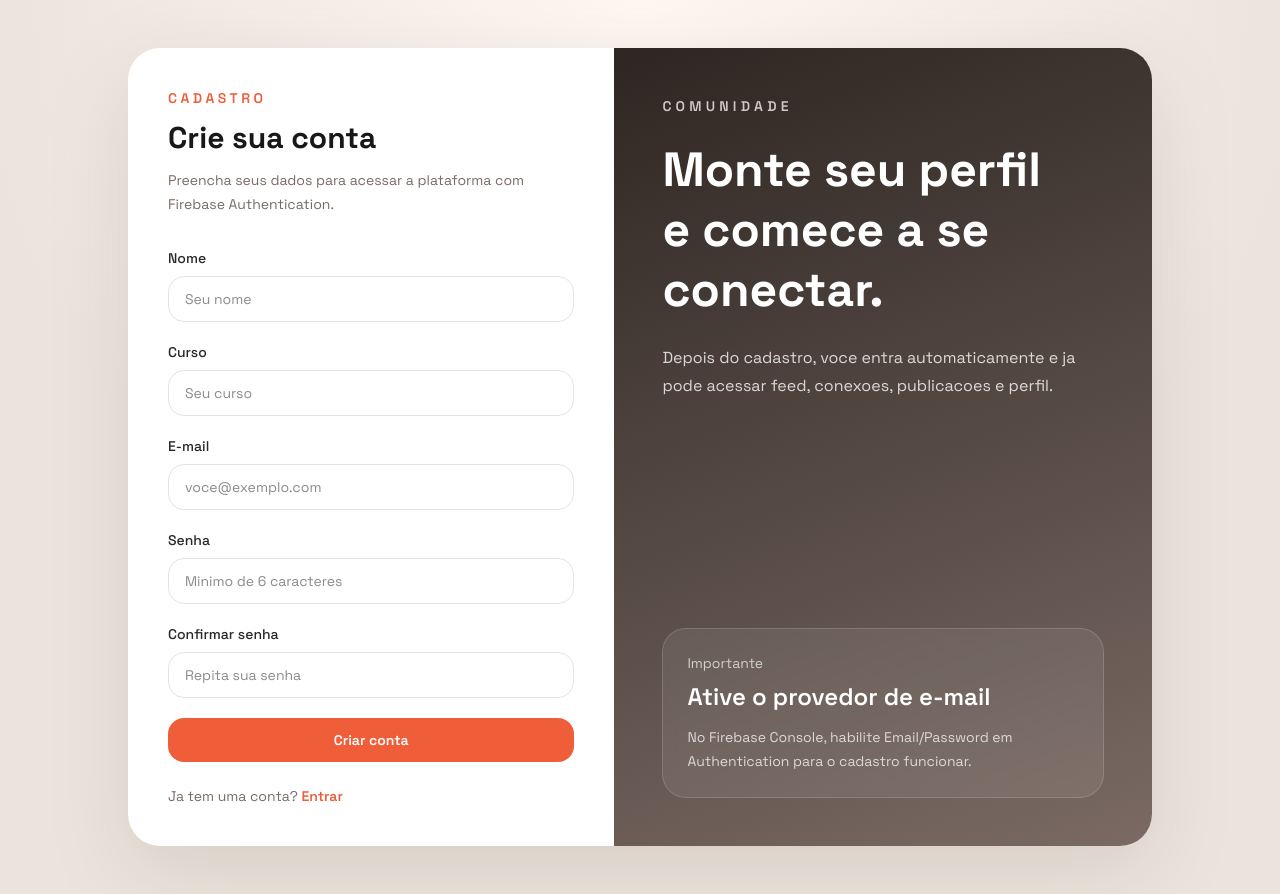
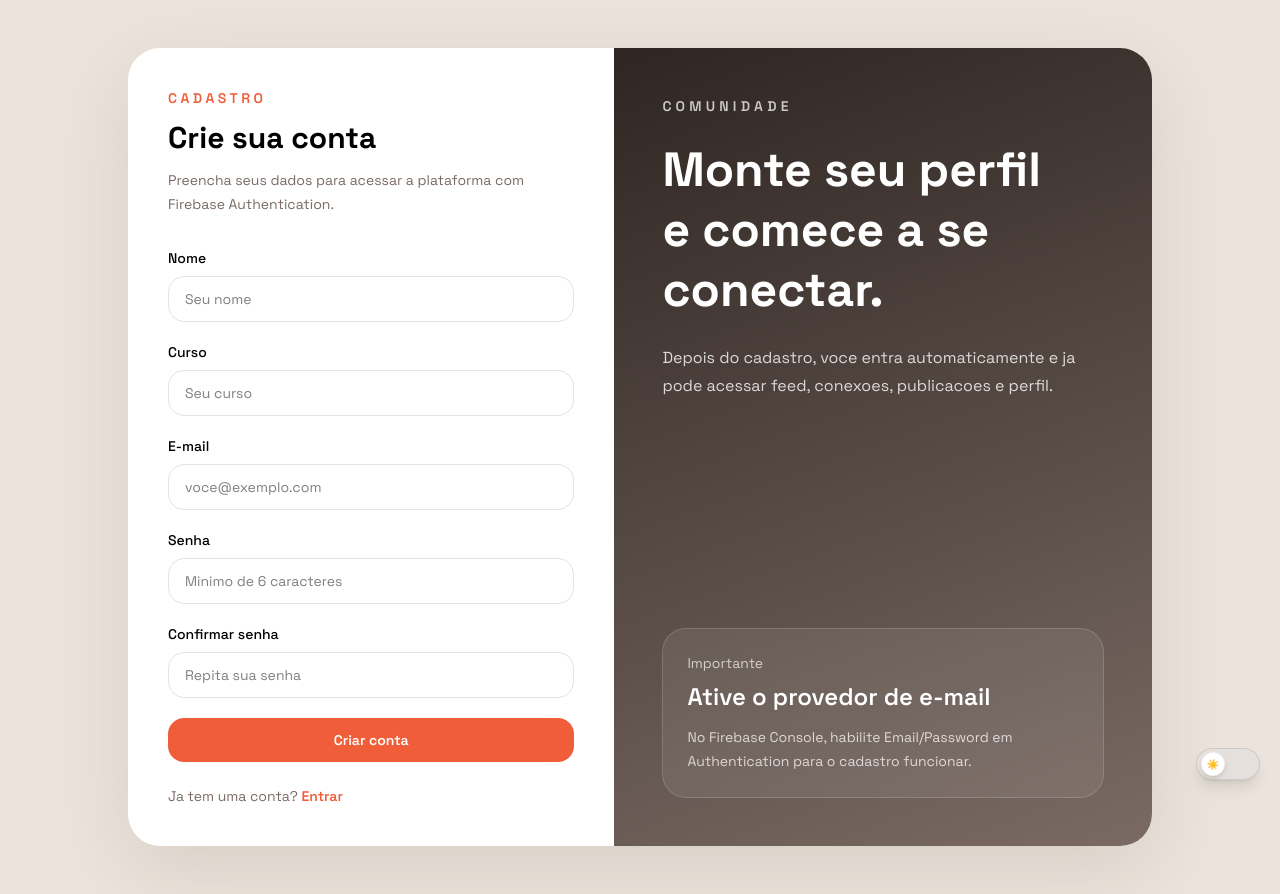
Before and after one commit to gabrieldias102/uni4life-v2, a React (Vite) app: page /register in a window 1280 px wide. Built offline with nearby package versions, Linux system fonts and the light colour scheme; no server answers.

Commit message:
Alterando páginas para estilização dinâmica e importação de componente de alteração de tema

```diff
--- a/src/pages/Conections/index.tsx
+++ b/src/pages/Conections/index.tsx
@@ -1,6 +1,8 @@
 import FriendsCard from "../../components/FriendsCard";
 import { useAuth } from "../../contexts/useAuth";
 import { useConnections } from "../../hooks/useConnections";
+import { ThemeToggle } from "../../components/ThemeTogle";
+
 import {
   mapConnectionToFriendCard,
   mapSuggestionToFriendCard,
@@ -22,19 +24,19 @@ export default function Conections() {
   );
 
   return (
-    <div className="mx-auto flex max-w-3xl flex-col justify-center gap-6 px-4 pb-6 pt-12 sm:px-6">
-      <p className="text-3xl font-bold text-black">Conexoes</p>
+    <main className="mx-auto flex max-w-3xl flex-col justify-center gap-6 px-4 pb-6 pt-12 sm:px-6">
+      <p className="text-3xl font-bold text-text-primary">Conexoes</p>
       <div className="gap-5">
-        <p className="pb-4 text-md font-bold uppercase text-gray-600">
+        <p className="pb-4 text-md font-bold uppercase text-text-secondary">
           Sugestoes para voce
         </p>
         <div>
           <div className="flex flex-col gap-4 pb-12">
             {loading ? (
-              <p className="text-sm text-gray-500">Carregando sugestoes...</p>
+              <p className="text-sm text-text-tertiary">Carregando sugestoes...</p>
             ) : null}
             {!loading && !conectarList.length ? (
-              <p className="text-sm text-gray-500">
+              <p className="text-sm text-text-tertiary">
                 Nenhuma sugestao disponivel no momento.
               </p>
             ) : null}
@@ -49,15 +51,15 @@ export default function Conections() {
             ))}
           </div>
 
-          <p className="pb-4 text-md font-bold uppercase text-gray-600">
+          <p className="pb-4 text-md font-bold uppercase text-text-secondary">
             Suas conexoes
           </p>
           <div className="flex flex-col gap-4">
             {loading ? (
-              <p className="text-sm text-gray-500">Carregando conexoes...</p>
+              <p className="text-sm text-text-tertiary">Carregando conexoes...</p>
             ) : null}
             {!loading && !amigosList.length ? (
-              <p className="text-sm text-gray-500">
+              <p className="text-sm text-text-tertiary">
                 Voce ainda nao possui conexoes.
               </p>
             ) : null}
@@ -72,6 +74,9 @@ export default function Conections() {
           </div>
         </div>
       </div>
-    </div>
+      <footer className="fixed bottom-5 right-5 z-50 hidden sm:block">
+        <ThemeToggle/>
+      </footer>
+    </main>
   );
 }
--- a/src/pages/Profile/index.tsx
+++ b/src/pages/Profile/index.tsx
@@ -1,6 +1,7 @@
 import { useState } from "react";
 import ProfilePostList from "../../components/ProfilePostList";
 import ProfileCard from "../../components/ProfileCard";
+import { ThemeToggle } from "../../components/ThemeTogle";
 import ProfilePostSwitcher, {
   type ProfilePostView,
 } from "../../components/ProfilePostSwitcher";
@@ -19,6 +20,9 @@ export default function Profile() {
         <ProfilePostSwitcher value={activeView} onChange={setActiveView} />
         <ProfilePostList posts={posts} loading={loading} error={error} />
       </div>
+      <footer className="fixed bottom-5 right-5 z-50 hidden sm:block">
+        <ThemeToggle/>
+      </footer>
     </main>
   );
 }
--- a/src/pages/Publish/index.tsx
+++ b/src/pages/Publish/index.tsx
@@ -3,6 +3,7 @@ import { FaArrowLeft } from "react-icons/fa6";
 import { IoPaperPlaneOutline } from "react-icons/io5";
 import { useNavigate } from "react-router-dom";
 import ActionButton from "../../components/ActionButton";
+import { ThemeToggle } from "../../components/ThemeTogle";
 import { useAuth } from "../../contexts/useAuth";
 import { ApiError } from "../../services/api";
 import { createPost } from "../../services/posts";
@@ -78,7 +79,7 @@ export default function Publish() {
           />
         </div>
 
-        <div className="rounded-2xl bg-white p-4 shadow-2xl">
+        <div className="rounded-2xl bg-cards p-4 shadow-2xl">
           <div className="mb-4 flex items-center gap-4">
             <img
               src={authorAvatar}
@@ -86,8 +87,8 @@ export default function Publish() {
               className="h-16 w-16 rounded-full"
             />
             <div>
-              <h1 className="text-lg font-bold text-black">{authorName}</h1>
-              <p className="text-sm text-gray-600">{authorProfession}</p>
+              <h1 className="text-lg font-bold text-text-primary">{authorName}</h1>
+              <p className="text-sm text-text-tertiary">{authorProfession}</p>
             </div>
           </div>
 
@@ -95,7 +96,7 @@ export default function Publish() {
             <textarea
               value={content}
               onChange={(event) => setContent(event.target.value)}
-              className="h-40 w-full resize-none rounded-lg border border-gray-200 p-4 focus:border-transparent focus:outline-none focus:ring-2 focus:ring-primary"
+              className="h-40 w-full resize-none rounded-lg text-text-primary border border-gray-200 p-4 focus:border-transparent focus:outline-none focus:ring-2 focus:ring-primary"
               placeholder="O que voce quer compartilhar com a comunidade?"
               disabled={isSubmitting}
             />
@@ -119,6 +120,9 @@ export default function Publish() {
           </div>
         </div>
       </form>
+      <footer className="fixed bottom-5 right-5 z-50 hidden sm:block">
+        <ThemeToggle/>
+      </footer>
     </main>
   );
 }
--- a/src/pages/Register/index.tsx
+++ b/src/pages/Register/index.tsx
@@ -3,6 +3,7 @@ import type { FormEvent } from "react";
 import { FirebaseError } from "firebase/app";
 import { Link, Navigate } from "react-router-dom";
 import { useAuth } from "../../contexts/useAuth";
+import { ThemeToggle } from "../../components/ThemeTogle";
 
 const firebaseErrorMessages: Record<string, string> = {
   "auth/email-already-in-use": "Ja existe uma conta com este e-mail.",
@@ -53,14 +54,14 @@ export default function Register() {
   }
 
   return (
-    <main className="flex min-h-screen items-center justify-center bg-[radial-gradient(circle_at_top,#fff7f2,#ece4dc_60%)] px-6 py-12">
+    <main className="flex min-h-screen items-center justify-center bg-background px-6 py-12">
       <div className="grid w-full max-w-5xl overflow-hidden rounded-4xl bg-surface shadow-[0_24px_80px_rgba(122,106,99,0.18)] lg:grid-cols-[0.95fr_1.05fr]">
         <section className="flex items-center justify-center px-6 py-10 sm:px-10">
           <div className="w-full max-w-md">
             <p className="text-sm font-semibold uppercase tracking-[0.25em] text-primary">
               Cadastro
             </p>
-            <h1 className="mt-3 text-3xl font-bold text-zinc-900">
+            <h1 className="mt-3 text-3xl font-bold text-text-primary">
               Crie sua conta
             </h1>
             <p className="mt-3 text-sm leading-6 text-muted">
@@ -70,7 +71,7 @@ export default function Register() {
 
             <form className="mt-8 space-y-5" onSubmit={handleSubmit}>
               <label className="block">
-                <span className="mb-2 block text-sm font-medium text-zinc-800">
+                <span className="mb-2 block text-sm font-medium text-text-primary">
                   Nome
                 </span>
                 <input
@@ -78,13 +79,13 @@ export default function Register() {
                   value={name}
                   onChange={(event) => setName(event.target.value)}
                   placeholder="Seu nome"
-                  className="w-full rounded-2xl border border-zinc-200 bg-white px-4 py-3 text-sm text-zinc-900 outline-none transition focus:border-primary focus:ring-4 focus:ring-soft"
+                  className="w-full rounded-2xl border border-zinc-200 bg-cards px-4 py-3 text-sm text-text-primary outline-none transition focus:border-primary focus:ring-4 focus:ring-soft"
                   required
                 />
               </label>
 
               <label className="block">
-                <span className="mb-2 block text-sm font-medium text-zinc-800">
+                <span className="mb-2 block text-sm font-medium text-text-primary">
                   Curso
                 </span>
                 <input
@@ -92,13 +93,13 @@ export default function Register() {
                   value={course}
                   onChange={(event) => setCourse(event.target.value)}
                   placeholder="Seu curso"
-                  className="w-full rounded-2xl border border-zinc-200 bg-white px-4 py-3 text-sm text-zinc-900 outline-none transition focus:border-primary focus:ring-4 focus:ring-soft"
+                  className="w-full rounded-2xl border border-zinc-200 bg-cards px-4 py-3 text-sm text-text-primary outline-none transition focus:border-primary focus:ring-4 focus:ring-soft"
                   required
                 />
               </label>
 
               <label className="block">
-                <span className="mb-2 block text-sm font-medium text-zinc-800">
+                <span className="mb-2 block text-sm font-medium text-text-primary">
                   E-mail
                 </span>
                 <input
@@ -106,13 +107,13 @@ export default function Register() {
                   value={email}
                   onChange={(event) => setEmail(event.target.value)}
                   placeholder="voce@exemplo.com"
-                  className="w-full rounded-2xl border border-zinc-200 bg-white px-4 py-3 text-sm text-zinc-900 outline-none transition focus:border-primary focus:ring-4 focus:ring-soft"
+                  className="w-full rounded-2xl border border-zinc-200 bg-cards px-4 py-3 text-sm text-text-primary outline-none transition focus:border-primary focus:ring-4 focus:ring-soft"
                   required
                 />
               </label>
 
               <label className="block">
-                <span className="mb-2 block text-sm font-medium text-zinc-800">
+                <span className="mb-2 block text-sm font-medium text-text-primary">
                   Senha
                 </span>
                 <input
@@ -120,13 +121,13 @@ export default function Register() {
                   value={password}
                   onChange={(event) => setPassword(event.target.value)}
                   placeholder="Minimo de 6 caracteres"
-                  className="w-full rounded-2xl border border-zinc-200 bg-white px-4 py-3 text-sm text-zinc-900 outline-none transition focus:border-primary focus:ring-4 focus:ring-soft"
+                  className="w-full rounded-2xl border border-zinc-200 bg-cards px-4 py-3 text-sm text-text-primary outline-none transition focus:border-primary focus:ring-4 focus:ring-soft"
                   required
                 />
               </label>
 
               <label className="block">
-                <span className="mb-2 block text-sm font-medium text-zinc-800">
+                <span className="mb-2 block text-sm font-medium text-text-primary">
                   Confirmar senha
                 </span>
                 <input
@@ -134,7 +135,7 @@ export default function Register() {
                   value={confirmPassword}
                   onChange={(event) => setConfirmPassword(event.target.value)}
                   placeholder="Repita sua senha"
-                  className="w-full rounded-2xl border border-zinc-200 bg-white px-4 py-3 text-sm text-zinc-900 outline-none transition focus:border-primary focus:ring-4 focus:ring-soft"
+                  className="w-full rounded-2xl border border-zinc-200 bg-cards px-4 py-3 text-sm text-text-primary outline-none transition focus:border-primary focus:ring-4 focus:ring-soft"
                   required
                 />
               </label>
@@ -192,6 +193,9 @@ export default function Register() {
           </div>
         </section>
       </div>
+      <footer className="fixed bottom-5 right-5 z-50">
+        <ThemeToggle onlySwitch={true} />
+      </footer>
     </main>
   );
 }
```
Also changed, not shown: src/pages/Feed/index.tsx (+11 -7 lines), src/pages/Login/index.tsx (+10 -6 lines).
